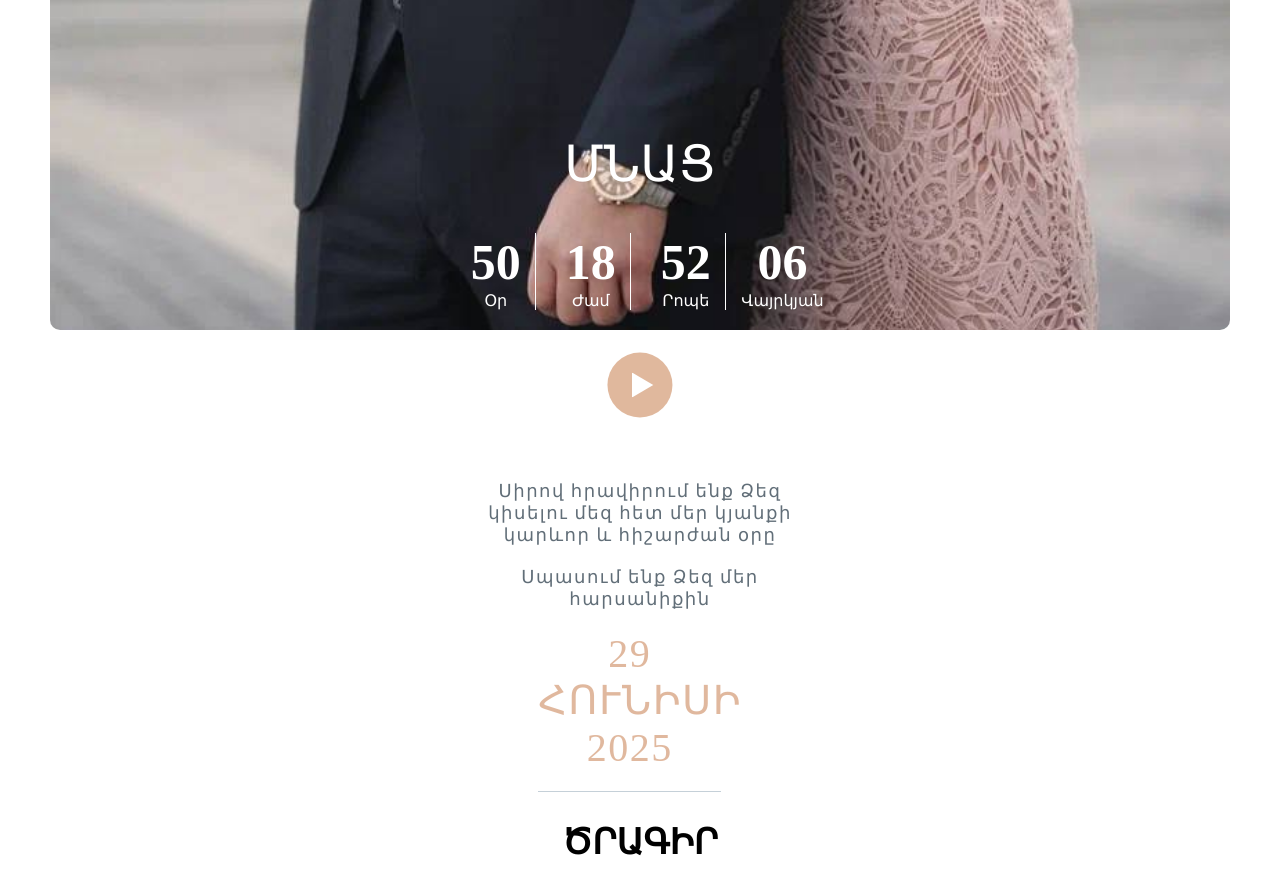
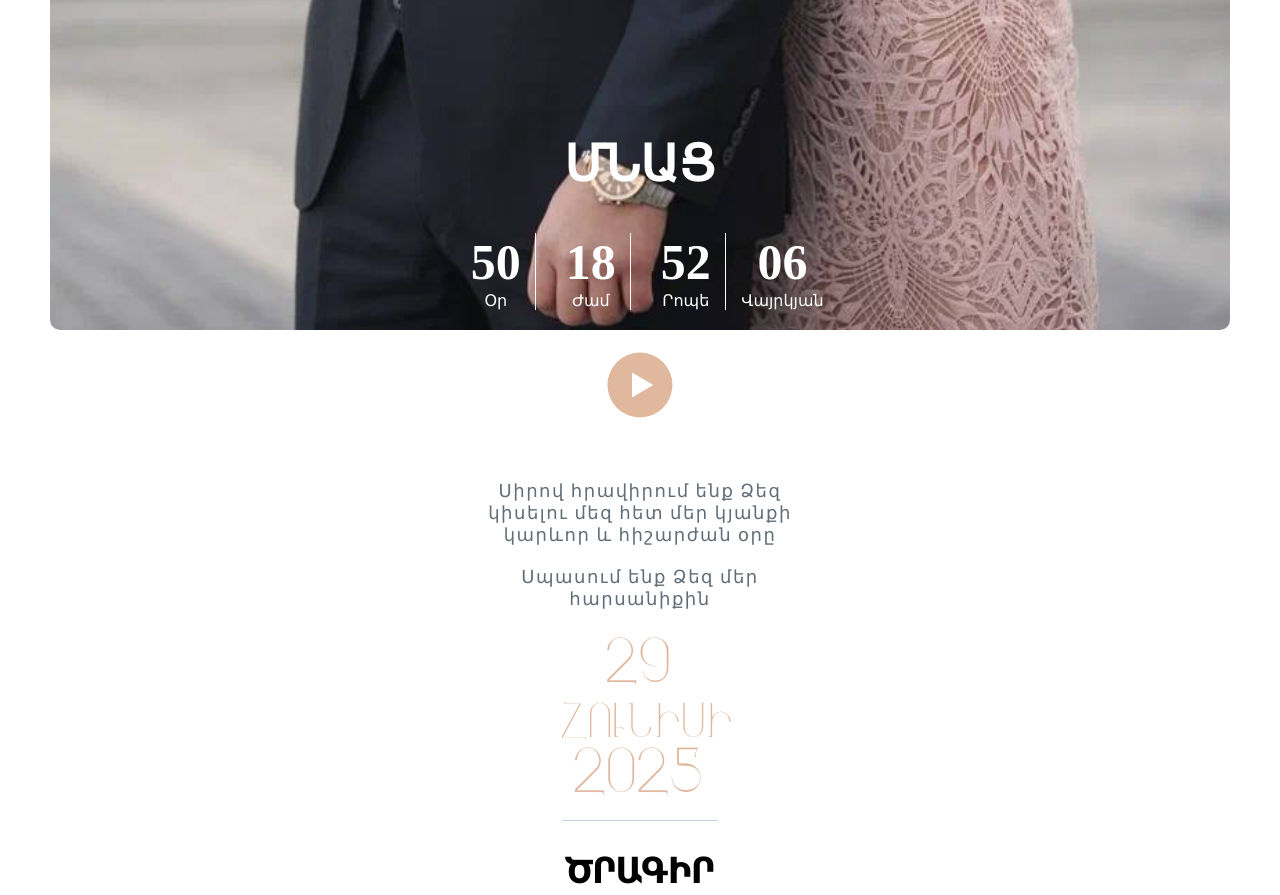
Before and after one commit to Programmer-Edo/Edgar-and-Ellen, a plain HTML site: page index.html in a window 1280 px wide. Shown: the part 1280-2175 px from the top of the page. Drawn offline with nearby package versions, Linux system fonts and the light colour scheme; some packages are replaced by stand-ins of ours; a script that the page names is missing.

Commit message:
font-family

```diff
--- a/css/style.css
+++ b/css/style.css
@@ -2,6 +2,18 @@
     margin: 0;
     padding: 0;
     box-sizing: border-box;
+}
+@font-face {
+    font-family: 'ArmenianFontH1';
+    src: url('/public/Victory.otf');
+}
+@font-face {
+    font-family: 'ArmenianFontP1';
+    src: url('/public/Mardoto-Black.ttf');
+}
+@font-face {
+    font-family: 'ArmenianFontP2';
+    src: url('/public/Mardoto-Light.ttf');
 }
 body {
     max-width: 1200px;
@@ -35,6 +47,8 @@ header {
         font-size: clamp(25px, 5vw, 100px);
         font-weight: 100;
         transform: translateY(100px);
+        font-family: 'ArmenianFontH1';
+        font-weight: 600;
     }
     .container-time {
         display: flex;
@@ -71,6 +85,26 @@ header {
     .container-date div:nth-child(4) {
         border-right: none;
     }
+}
+header p:nth-child(1){
+    font-weight: 600;
+}
+header p:nth-child(2){
+    font-family: 'ArmenianFontP1';
+}
+.section-two div {
+    display: flex;
+    flex-direction: column;
+    justify-content: center;
+    align-items: center;
+    gap: 15px;
+    margin-top: 20px;
+}
+.section-two div p {
+    font-family: 'ArmenianFontH1';
+}
+.section-three p:nth-child(1){
+    font-family: 'ArmenianFontP1';
 }
 .container-play {
     margin: 20px auto;
@@ -223,7 +257,7 @@ a {
     }
 }
 .section-four {
-    margin-top: 60px;
+    margin-top: 20px;
     img {
         display: block;
         width: 40%;
```
Also changed, not shown: public/Mardoto-Black.ttf (added), public/Mardoto-Light.ttf (added), public/Victory.otf (added).
